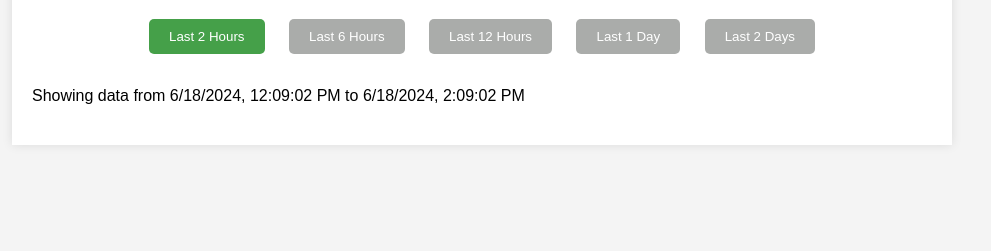
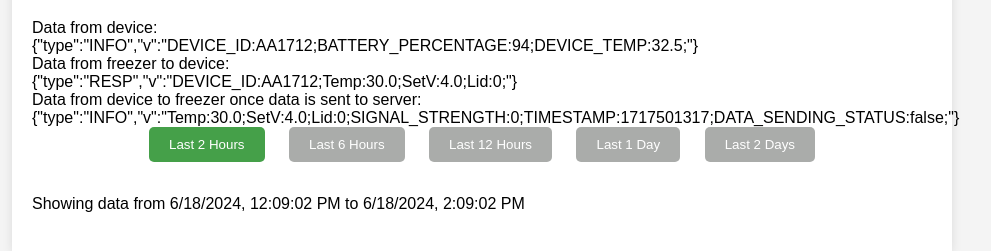
Before and after one commit to alomind/APAH, a plain HTML site: page ParasDebug.html in a window 1280 px wide. Shown: the part 131-382 px from the top of the page, without its empty margins (158-1149 px from the left). Drawn offline with Linux system fonts and the light colour scheme; no server answers.

Commit message:
Add files via upload

```diff
--- a/ParasDebug.html
+++ b/ParasDebug.html
@@ -5,7 +5,6 @@
     <meta name="viewport" content="width=device-width, initial-scale=1.0">
     <title>Zion Paras Debug AA1712</title>
     <link rel="icon" type="image/x-icon" href="/favicon.ico">
-
     <style>
         body {
             font-family: Arial, sans-serif;
@@ -80,6 +79,11 @@
             <input type="date" id="to-date">
             <button onclick="fetchData()">Fetch Data</button>
         </div> -->
+        <div>
+            Data from device: </br> {"type":"INFO","v":"DEVICE_ID:AA1712;BATTERY_PERCENTAGE:94;DEVICE_TEMP:32.5;"} </br>
+            Data from freezer to device: </br> {"type":"RESP","v":"DEVICE_ID:AA1712;Temp:30.0;SetV:4.0;Lid:0;"} </br>
+            Data from device to freezer once data is sent to server: </br> {"type":"INFO","v":"Temp:30.0;SetV:4.0;Lid:0;SIGNAL_STRENGTH:0;TIMESTAMP:1717501317;DATA_SENDING_STATUS:false;"} </br>
+        </div>
         <div class="button-container">
             <button id="btn-2h" onclick="fetchData('2h')">Last 2 Hours</button>
             <button id="btn-6h" onclick="fetchData('6h')">Last 6 Hours</button>
```
